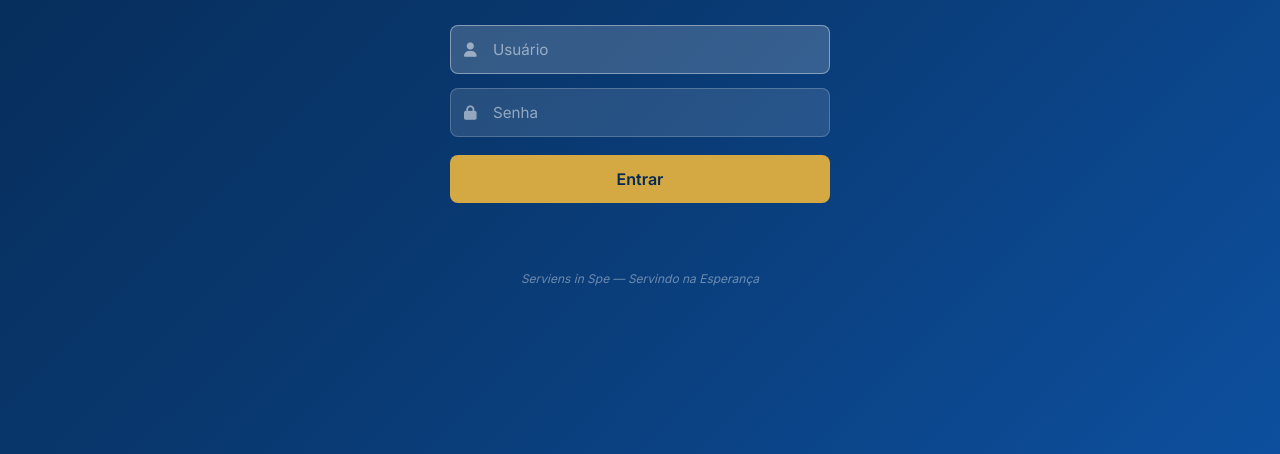
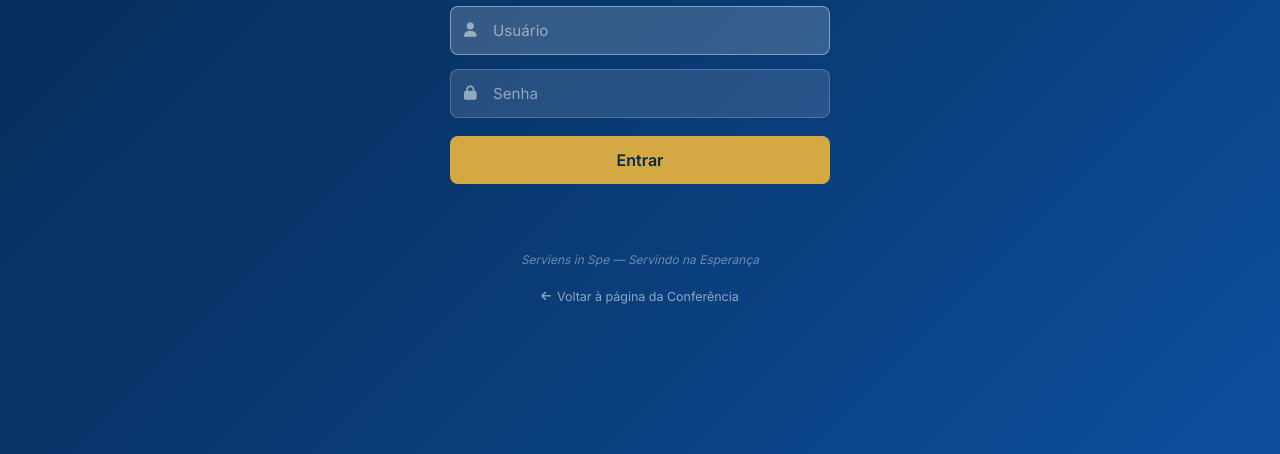
Before and after one commit to marques33/manual_vicentinos, a plain HTML site: page app/manual.html in a window 1280 px wide. Shown: the part 346-800 px from the top of the page. Drawn offline with nearby package versions, Linux system fonts and the light colour scheme.

Commit message:
Renomeia app/index.html para app/manual.html
Prepara espaço para nova landing page da Conferência Vicentina.
O Manual Vicentino passa a ser acessado via /manual.html, com
um link "Voltar à página da Conferência" na tela de login.

Co-Authored-By: Claude Opus 4.7 (1M context) <noreply@anthropic.com>

```diff
--- a/app/index.html
+++ b/app/manual.html
@@ -169,6 +169,19 @@
       margin-top: 28px;
       font-style: italic;
     }
+
+    .login-back {
+      display: inline-flex;
+      align-items: center;
+      gap: 6px;
+      margin-top: 18px;
+      color: rgba(255,255,255,0.55);
+      font-size: 0.78rem;
+      text-decoration: none;
+      transition: var(--transition);
+    }
+    .login-back:hover { color: #fff; }
+    .login-back i { font-size: 0.7rem; }
 
     /* ===== APP LAYOUT ===== */
     #app {
@@ -837,6 +850,9 @@
         <div class="login-error" id="login-error"></div>
       </form>
       <p class="login-motto">Serviens in Spe &mdash; Servindo na Esperan&ccedil;a</p>
+      <a href="index.html" class="login-back">
+        <i class="fas fa-arrow-left"></i> Voltar &agrave; p&aacute;gina da Confer&ecirc;ncia
+      </a>
     </div>
   </div>
 
```
